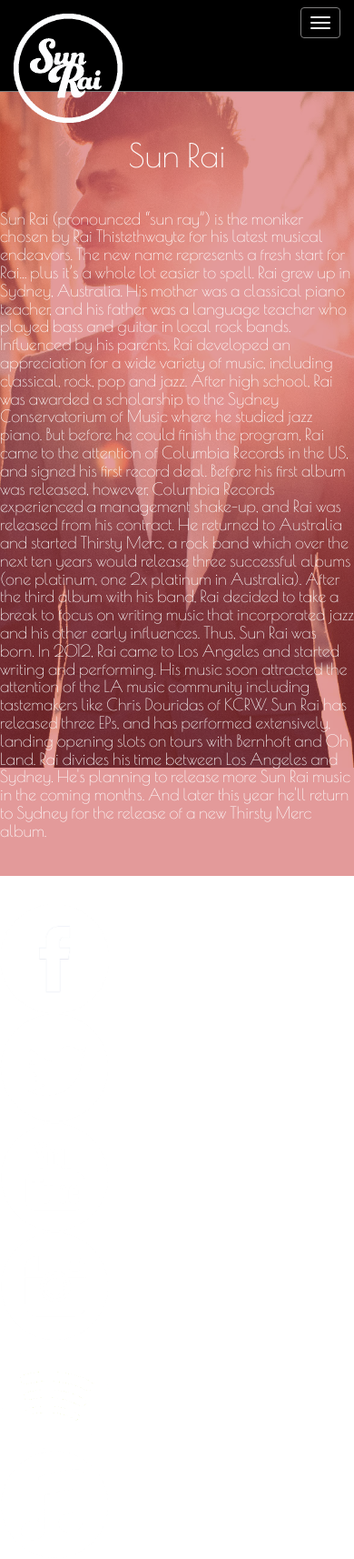
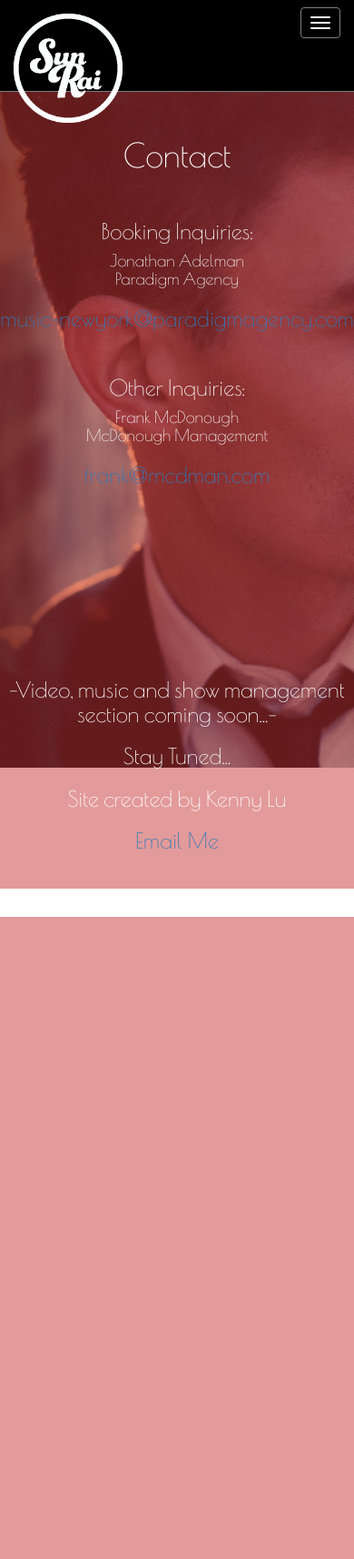
Before and after one commit to djklu31/archive, a PHP site: page /contact.html in a window 390 px wide; the page is wider, and only the part inside the window is pictured. Shown: that part at 91% size. After the commit the page ends 1008 px from the top of that part, so only its background shows below. Run offline with PHP 8.4, Linux system fonts and the light colour scheme; some libraries are stand-ins or nearby versions.

Commit message:
Added responsiveness across devices

```diff
--- a/sun_rai/contact.html
+++ b/sun_rai/contact.html
@@ -40,6 +40,18 @@
 
         <li><a href="contact.html"><h4>Contact</h4></a></li>
 
+        <li class="dropdown hidden-lg hidden-md">
+          <a href="#" class="dropdown-toggle" data-toggle="dropdown" role="button" aria-expanded="false"><h4>Social Media<span class="caret"></span></h4></a>
+        <ul class="dropdown-menu" role="menu">
+            <li><a href="https://www.facebook.com/iamsunrai"><h4>Facebook</h4></a></li>
+            <li><a href="https://www.twitter.com/iamsunrai"><h4>Twitter</h4></a></li>
+            <li><a href="https://www.youtube.com/iamsunrai"><h4>Youtube</h4></a></li>
+            <li><a href="https://www.instagram.com/iamsunrai"><h4>Instagram</h4></a></li>
+            <li><a href="https://play.spotify.com/artist/6UOV42aOSJ5YrbYzLIfLwr?play=true&utm_source=open.spotify.com&utm_medium=open"><h4>Spotify</h4></a></li>
+            <li><a href="https://itunes.apple.com/us/artist/sun-rai/id659685994"><h4>iTunes</h4></a></li>
+          </ul>
+        </li>
+
       </ul>
       <!-- <form class="navbar-form navbar-left" role="search">
         <div class="form-group">
@@ -56,14 +68,14 @@
 
     <script src="http://ajax.googleapis.com/ajax/libs/jquery/1.8.3/jquery.min.js"></script> <script src="jquery.backstretch.min.js"></script>
      <script> $.backstretch([
+    "images/bg06.jpg",
+    "images/bg05.jpg",
+    "images/bg08.jpg",
+    "images/bg04.jpg",
+    "images/bg02.jpg",
     "images/bg01.jpg",
-    "images/bg02.jpg",
+    "images/bg07.jpg",
     "images/bg03.jpg",
-    "images/bg04.jpg",
-    "images/bg05.jpg",
-    "images/bg06.jpg",
-    "images/bg07.jpg",
-    "images/bg08.jpg",
   ], {duration: 4000}); </script>
 
      <div class="container">
@@ -79,28 +91,40 @@
         </div>
 
         <div class="container jumbotron col-md-3">
-            <h1>Sun Rai</h1>
+            <h1>Contact</h1>
             <br>
-            <h4>Sun Rai (pronounced “sun ray”) is the moniker chosen by Rai Thistethwayte for his latest musical endeavors. The new name represents a fresh start for Rai… plus it’s a whole lot easier to spell.
+            <h3>Booking Inquiries:</h3>
+            <div class="mail"><h4>Jonathan Adelman<br>
+            Paradigm Agency<br></h4>
+            <h3><a href="music-newyork@paradigmagency.com">music-newyork@paradigmagency.com</a></h3></div>
+            <br>
+            <h3>Other Inquiries:</h3>
+            <div class="mail"><h4>Frank McDonough<br>
+            McDonough Management<br></h4>
+            <h3><a href="frank@mcdman.com">frank@mcdman.com</a></h3></div>
 
-Rai grew up in Sydney, Australia. His mother was a classical piano teacher, and his father was a language teacher who played bass and guitar in local rock bands. Influenced by his parents, Rai developed an appreciation for a wide variety of music, including classical, rock, pop and jazz.
+            <br>
+            <br>
+            <br>
+            <br>
+            <br>
+            <br>
+            <br>
+            <br>
+            <br>
 
-After high school, Rai was awarded a scholarship to the Sydney Conservatorium of Music where he studied jazz piano. But before he could finish the program, Rai came to the attention of Columbia Records in the US, and signed his first record deal.
+            <h3>-Video, music and show management section coming soon...-</h3>
+            <h3>Stay Tuned...</h3>
 
-Before his first album was released, however, Columbia Records experienced a management shake-up, and Rai was released from his contract. He returned to Australia and started Thirsty Merc, a rock band which over the next ten years would release three successful albums (one platinum, one 2x platinum in Australia).
+            <h3>Site created by Kenny Lu</h3>
+            <div class="mail"><h3><a href="lukennyc@gmail.com">Email Me</a></h3></div>
 
-After the third album with his band, Rai decided to take a break to focus on writing music that incorporated jazz and his other early influences. Thus, Sun Rai was born. In 2012, Rai came to Los Angeles and started writing and performing. His music soon attracted the attention of the LA music community including tastemakers like Chris Douridas of KCRW.
-
-Sun Rai has released three EPs, and has performed extensively, landing opening slots on tours with Bernhoft and Oh Land.
-
-Rai divides his time between Los Angeles and Sydney. He's planning to release more Sun Rai music in the coming months. And later this year he'll return to Sydney for the release of a new Thirsty Merc album.</h4>
-    <!-- </div> -->
   </div>
 
         <div class="col-md-6">
         </div>
 
-        <div class="container centericons col-md-2">
+        <div class="container centericons col-md-2 hidden-xs hidden-sm">
             <a href="https://www.facebook.com/iamsunrai"><img alt="Facebook" src="images/facebookicon.png" width="120" height="120"></a><br>
             <a href="https://www.twitter.com/iamsunrai"><img alt="Twitter" src="images/twittericon.png" width="120" height="120"></a><br>
             <a href="https://www.youtube.com/user/iamsunrai"><img alt="Youtube" src="images/youtubeicon.png" width="120" height="120"></a><br>
--- a/sun_rai/style.css
+++ b/sun_rai/style.css
@@ -147,6 +147,10 @@ h3 {
 	text-align: center;
 }
 
+.mail {
+	text-align: center;
+}
+
 .pcenter {
 	padding:auto;
 	margin:auto;
@@ -188,6 +192,15 @@ padding-bottom: 5px;
 	float: none;
 }*/
 
+.music {
+	text-align: center;
+}
+
+.video {
+	text-align:center;
+	width: 200;
+	height: 100;
+}
 
 
 #map-canvas {
```
Also changed, not shown: sun_rai/index.html (+20 -8 lines), sun_rai/music.html (+60 -17 lines), sun_rai/shows.html (+22 -22 lines), sun_rai/videos.html (+43 -20 lines), sun_rai/README.md, sun_rai/images/pocketmusic.jpg (added).
